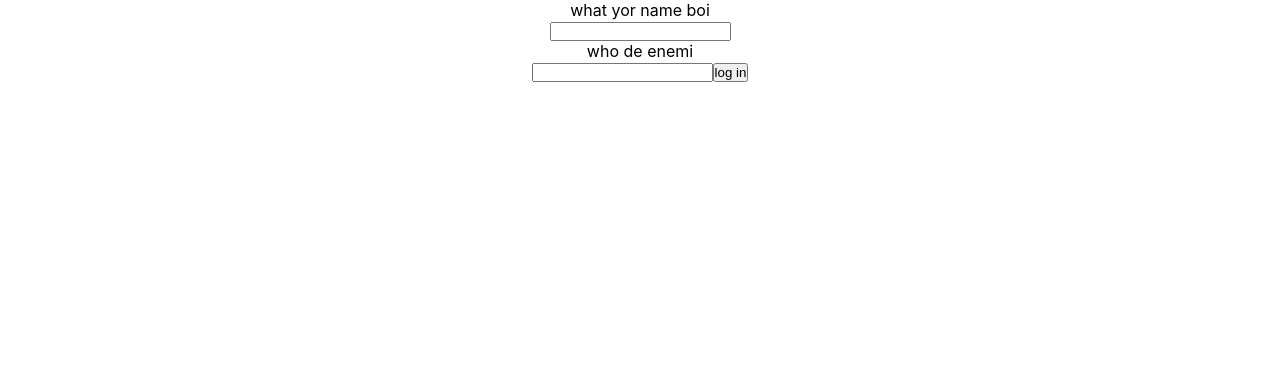
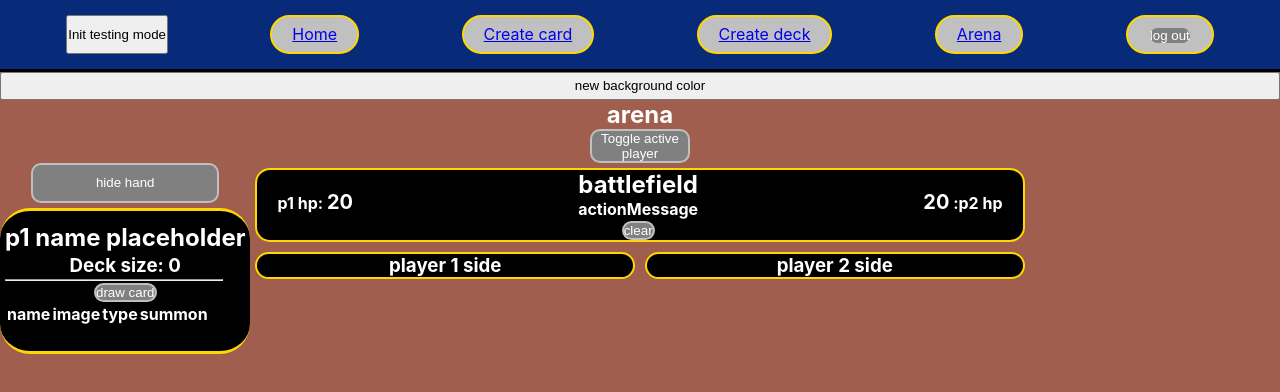
Before and after one commit to b-blom/react-sandbox, a React (Create React App) app: page /arena in a window 1280 px wide. Shown: the top 392 px of the page. Built offline with nearby package versions, Linux system fonts and the light colour scheme.

Commit message:
comment out authorizer and, semi working attack stack and add guid to cards in deck to easier handle game logic

```diff
--- a/package.json
+++ b/package.json
@@ -15,6 +15,7 @@
     "react-dom": "^17.0.2",
     "react-router-dom": "^5.2.0",
     "react-scripts": "4.0.3",
+    "uuid": "^8.3.2",
     "web-vitals": "^1.1.2"
   },
   "scripts": {
--- a/src/Authorizer.jsx
+++ b/src/Authorizer.jsx
@@ -22,22 +22,24 @@ export default function Authorizer() {
 
   return (
     <div>
-      {loggedIn ? (
+      {/* uncomment for login functionallity with custom names */}
+      {/*   {loggedIn ? (
         <div>
           <p>
             {player1Name} vs {player2Name}
           </p>
           <button onClick={() => handleLogout()}>log out</button>
-
-          <GameRouter
-            logout={() => setLoggedIn(false)}
-            player1Name={player1Name}
-            player2Name={player2Name}
-          />
+ */}
+      <GameRouter
+        logout={() => setLoggedIn(false)}
+        player1Name={player1Name}
+        player2Name={player2Name}
+      />
+      {/*
         </div>
       ) : (
         <Login login={(p1Name, p2Name) => handleLogin(p1Name, p2Name)} />
-      )}
+      )} */}
     </div>
   );
 }
--- a/src/GameRouter.jsx
+++ b/src/GameRouter.jsx
@@ -19,6 +19,8 @@ export default function GameRouter(props) {
     useState(null);
   const [player1BattlefieldCreatures, setPlayer1BattlefieldCreatures] =
     useState([]);
+
+  const [dummyDeck, setDummyDeck] = useState([]);
 
   const [player2Name, setPlayer2Name] = useState(props.player2Name);
   const [player2Hp, setPlayer2Hp] = useState(20);
@@ -76,125 +78,210 @@ export default function GameRouter(props) {
               borderBottom: '3px solid black',
             }}>
             <button
+              id='generateDummyDeck'
               onClick={() => {
-                const dummyDeck = [
+                const dummyDeckLocal = [
+                  {
+                    __typename: 'ManaCard',
+                    image: '🎉',
+                    name: 'Standard Mana',
+                    type: 'standard',
+                    cardGuid: 'f09b36d6-a181-43ac-a6cf-ebbe6e8b227e',
+                  },
                   {
                     __typename: 'ManaCard',
                     image: '🔥',
-                    name: 'Fire',
-                    type: 'mana',
-                    tapped: false,
+                    name: 'Fire Mana',
+                    type: 'fire',
+                    cardGuid: '6c416833-ecd0-46c1-9c13-9baa916970a2',
                   },
                   {
                     __typename: 'ManaCard',
                     image: '🧊',
-                    name: 'Ice',
-                    type: 'mana',
-                    tapped: false,
-                  },
-                  {
-                    __typename: 'ManaCard',
-                    image: '🌍',
-                    name: 'Earth',
-                    type: 'mana',
-                    tapped: false,
+                    name: 'Ice Mana',
+                    type: 'ice',
+                    cardGuid: 'fa0138dc-d46e-4383-a371-0d93635b6677',
                   },
                   {
                     __typename: 'ManaCard',
                     image: '🌌',
                     name: 'Space',
                     type: 'mana',
-                    tapped: false,
+                    cardGuid: '4ba14802-ce31-40f0-8e5f-574d23c41d56',
                   },
                   {
                     __typename: 'CreatureCard',
-                    ability: 'poop',
-                    abilityCost: 1,
-                    abilityDescription:
-                      'poop on opponent. opponent must go clean up and cannot do any other actions this turn',
+                    ability: 'Purr',
+                    abilityCost: 0,
+                    abilityDescription: 'All attacks are absorbed as HP',
                     defense: 1,
-                    image: '🐦',
-                    name: 'bird',
+                    image: '🐈',
+                    name: 'Cat',
                     strength: 1,
                     type: 'creature',
+                    cardGuid: 'b57c7d41-99bd-4e9a-8ffb-4997ca74dab2',
                   },
                   {
                     __typename: 'CreatureCard',
-                    ability: 'poop',
-                    abilityCost: 1,
-                    abilityDescription:
-                      'poop on opponent. opponent must go clean up and cannot do any other actions this turn',
+                    ability: 'Purr',
+                    abilityCost: 0,
+                    abilityDescription: 'All attacks are absorbed as HP',
                     defense: 1,
-                    image: '🐦',
-                    name: 'bird',
+                    image: '🐈',
+                    name: 'Cat',
                     strength: 1,
                     type: 'creature',
+                    cardGuid: '37a23776-29ba-4441-bd4d-3cf8cc6f8986',
                   },
                   {
                     __typename: 'InstantCard',
                     cost: 1,
                     damage: 3,
                     defense: 0,
-                    description: '3 damage to anything',
+                    description: 'deal 3 damage',
                     image: '⚡',
                     name: 'bolt',
                     type: 'instant',
+                    cardGuid: '046e5b46-ffd9-405d-9f3f-e1f764650b63',
                   },
                   {
                     __typename: 'InstantCard',
                     cost: 1,
                     damage: 3,
                     defense: 0,
-                    description: '3 damage to anything',
+                    description: 'deal 3 damage',
                     image: '⚡',
                     name: 'bolt',
                     type: 'instant',
+                    cardGuid: 'c5f2eaca-735f-46c7-88a4-7e2a2504bfa6',
+                  },
+                  {
+                    __typename: 'CreatureCard',
+                    ability: 'droplet',
+                    abilityCost: 0,
+                    abilityDescription:
+                      'destroy everything in your path, basically forever',
+                    defense: 9999,
+                    image: '👽',
+                    name: 'alien',
+                    strength: 9999,
+                    type: 'creature',
+                    cardGuid: 'f82d970b-2018-46aa-ae8e-25dba9faa484',
+                  },
+                  {
+                    __typename: 'CreatureCard',
+                    ability: 'droplet',
+                    abilityCost: 0,
+                    abilityDescription:
+                      'destroy everything in your path, basically forever',
+                    defense: 9999,
+                    image: '👽',
+                    name: 'alien',
+                    strength: 9999,
+                    type: 'creature',
+                    cardGuid: '7deb26e9-1c1d-4b7f-a09e-7fcdbd1e0954',
+                  },
+                  {
+                    __typename: 'CreatureCard',
+                    ability: 'poop',
+                    abilityCost: 0,
+                    abilityDescription:
+                      'Poop on enemy. They must wash up nad lose their turn',
+                    defense: 2,
+                    image: '🐦',
+                    name: 'bird',
+                    strength: 2,
+                    type: 'creature',
+                    cardGuid: 'cd5e58f8-2b94-48d1-8a60-3e1ffac0bd16',
+                  },
+                  {
+                    __typename: 'CreatureCard',
+                    ability: 'poop',
+                    abilityCost: 0,
+                    abilityDescription:
+                      'Poop on enemy. They must wash up nad lose their turn',
+                    defense: 2,
+                    image: '🐦',
+                    name: 'bird',
+                    strength: 2,
+                    type: 'creature',
+                    cardGuid: 'dbeac01d-825c-4966-ab2a-0d9e2ed9e82d',
                   },
                   {
                     __typename: 'InstantCard',
                     cost: 1,
                     damage: 3,
                     defense: 0,
-                    description: '3 damage to anything',
+                    description: 'deal 3 damage',
                     image: '⚡',
                     name: 'bolt',
                     type: 'instant',
+                    cardGuid: 'a78d98a3-455d-4e47-92d9-4064373a18d7',
+                  },
+                  {
+                    __typename: 'InstantCard',
+                    cost: 1,
+                    damage: 3,
+                    defense: 0,
+                    description: 'deal 3 damage',
+                    image: '⚡',
+                    name: 'bolt',
+                    type: 'instant',
+                    cardGuid: 'bd7c7a17-332b-47b3-a973-fe73682b990b',
+                  },
+                  {
+                    __typename: 'InstantCard',
+                    cost: 3,
+                    damage: 9999,
+                    defense: 0,
+                    description: 'melt everything',
+                    image: '🌋',
+                    name: 'lava',
+                    type: 'instant',
+                    cardGuid: 'bff8da7b-8f9b-4dd1-b852-8dcdf57bc6a3',
+                  },
+                  {
+                    __typename: 'InstantCard',
+                    cost: 3,
+                    damage: 9999,
+                    defense: 0,
+                    description: 'melt everything',
+                    image: '🌋',
+                    name: 'lava',
+                    type: 'instant',
+                    cardGuid: '1c3cd9e4-c46d-4e2f-8eb5-ac7da49fec0e',
                   },
                   {
                     __typename: 'InstantCard',
                     cost: 3,
                     damage: 9,
                     defense: 0,
-                    description: '9 damage to anything',
+                    description: 'rain stars on all opponents',
                     image: '🌠',
                     name: 'falling star',
                     type: 'instant',
+                    cardGuid: 'c1b5dd17-e070-4125-8443-300525d99110',
                   },
                   {
                     __typename: 'InstantCard',
                     cost: 3,
                     damage: 9,
                     defense: 0,
-                    description: '9 damage to anything',
+                    description: 'rain stars on all opponents',
                     image: '🌠',
                     name: 'falling star',
                     type: 'instant',
-                  },
-                  {
-                    __typename: 'InstantCard',
-                    cost: 3,
-                    damage: 9,
-                    defense: 0,
-                    description: '9 damage to anything',
-                    image: '🌠',
-                    name: 'falling star',
-                    type: 'instant',
+                    cardGuid: '6c7ebb3c-835d-4f88-8f62-dcf0b4cd54e7',
                   },
                 ];
-                setPlayer1Deck(dummyDeck);
-                setPlayer2Deck(dummyDeck);
+
+                setDummyDeck(dummyDeckLocal);
+                setPlayer1Deck(dummyDeckLocal);
+                setPlayer2Deck(dummyDeckLocal);
+                setPlayer1Hand(dummyDeckLocal);
+                setPlayer2Hand(dummyDeckLocal);
               }}>
-              set dummy deck
+              Init testing mode
             </button>
             <li>
               <Link to='/'>Home</Link>
--- a/src/game/Arena.jsx
+++ b/src/game/Arena.jsx
@@ -45,17 +45,33 @@ export default function Arena() {
     Math.floor(Math.random() * 16777215).toString(16)
   );
 
-  const dealDamage = (player, damage) => {
+  const [attackStack, setAttackStack] = useState([]);
+
+  const addToAttackStack = (castingPlayer, card, cardId) => {
+    let newAttackStack = [...attackStack];
+    newAttackStack.push({ castingPlayer, card, cardId });
+    setAttackStack(newAttackStack);
+    console.log(attackStack);
+  };
+  const dealDamage = (player, damage, card) => {
+    // refactor to use card.damage instead of damage.
     console.log('p2hp', player2Hp);
+    console.log(card);
     if (player === 'player1') {
       let newHp = player2Hp;
       newHp = newHp - damage;
       setPlayer2Hp(newHp);
+      setActionMessage(
+        `${card.name} dealt ${card.strength} damage to player 2`
+      );
     }
     if (player === 'player2') {
       let newHp = player1Hp;
       newHp = newHp - damage;
       setPlayer1Hp(newHp);
+      setActionMessage(
+        `${card.name} dealt ${card.strength} damage to player 1`
+      );
     }
   };
 
@@ -132,6 +148,32 @@ export default function Arena() {
                   <span style={{ fontSize: '20px' }}>{player2Hp}</span> :p2 hp
                 </h4>
               </div>
+              {attackStack.length > 0 && (
+                <div className='col'>
+                  <h3>Attack stack</h3>
+                  {attackStack.map((attack) => {
+                    return (
+                      <p>
+                        {attack.card.name}, {attack.card.strength}
+                      </p>
+                    );
+                  })}
+
+                  <button
+                    onClick={() => {
+                      attackStack.map((attack) => {
+                        dealDamage(
+                          attack.castingPlayer,
+                          attack.card.strength,
+                          attack.card
+                        );
+                      });
+                      setAttackStack([]);
+                    }}>
+                    launch attack
+                  </button>
+                </div>
+              )}
               {player1Hp <= 0 && <h1>PLAYER 2 wins</h1>}
               {player2Hp <= 0 && <h1>PLAYER 1 wins</h1>}
               {player1Hp > 0 && player2Hp > 0 && (
@@ -164,10 +206,8 @@ export default function Arena() {
                                 summoned={true}
                                 tapped={false}
                                 attack={() => {
-                                  dealDamage('player1', card.strength);
-                                  setActionMessage(
-                                    `${card.name} dealt ${card.strength} damage to player 2`
-                                  );
+                                  addToAttackStack('player1', card, index);
+                                  //dealDamage('player1', card.strength);
                                 }}
                               />
                             );
--- a/src/game/cards/renderComponents/Player1Hand.jsx
+++ b/src/game/cards/renderComponents/Player1Hand.jsx
@@ -39,7 +39,9 @@ export default function Player1Hand(props) {
   }
   return (
     <div className='player-hand'>
-      <h2 className='margin-t-b-2'>{props.playerName}</h2>
+      <h2 className='margin-t-b-2'>
+        {props.playerName || 'p1 name placeholder'}
+      </h2>
       <h3 className='margin-t-b-2'>
         Deck size: {JSON.stringify(player1Deck.length)}
       </h3>
--- a/src/game/cards/renderComponents/Player2Hand.jsx
+++ b/src/game/cards/renderComponents/Player2Hand.jsx
@@ -39,7 +39,9 @@ export default function Player2Hand(props) {
   }
   return (
     <div className='player-hand'>
-      <h2 className='margin-t-b-2'>{props.playerName}</h2>
+      <h2 className='margin-t-b-2'>
+        {props.playerName || 'p1 name placeholder'}
+      </h2>
       <h3 className='margin-t-b-2'>
         Deck size: {JSON.stringify(player2Deck.length)}
       </h3>
--- a/src/pages/pageComponents/DeckCreator.jsx
+++ b/src/pages/pageComponents/DeckCreator.jsx
@@ -1,4 +1,5 @@
 import React, { useState, useContext } from 'react';
+import { v4 as uuidv4 } from 'uuid';
 import { gql, useQuery } from '@apollo/client';
 import CreatureCard from '../../game/cards/CreatureCard';
 import InstantCard from '../../game/cards/InstantCard';
@@ -44,8 +45,14 @@ export default function DeckCreator() {
 
   const { data, loading, error } = useQuery(CARDS_QUERY);
 
-	const addToDeck = (card) => {
+  const addToDeck = (rawCard) => {
     // add logic to choose if you add to p1 or p2 deck based on same value that render plaer deck 1 or 2
+    console.log('rawCard', rawCard);
+    let card = {
+      ...rawCard,
+      cardGuid: uuidv4(),
+    };
+    console.log('card', card);
     if (editPlayer2Deck) {
       var newDeck = [...player2Deck];
       newDeck.push(card);
@@ -65,8 +72,7 @@ export default function DeckCreator() {
         <button
           onClick={() => {
             setEditPlayer2Deck(!editPlayer2Deck);
-					}}
-				>
+          }}>
           toggle p1/p2 deck
         </button>
 
@@ -94,8 +100,7 @@ export default function DeckCreator() {
                     <button
                       onClick={() => {
                         addToDeck(card);
-											}}
-										>
+                      }}>
                       select card
                     </button>
                     <ManaCard card={card} />
@@ -114,8 +119,7 @@ export default function DeckCreator() {
                     <button
                       onClick={() => {
                         addToDeck(card);
-											}}
-										>
+                      }}>
                       Select card
                     </button>
                     <CreatureCard card={card} key={index} deckCreator={true} />
@@ -134,8 +138,7 @@ export default function DeckCreator() {
                     <button
                       onClick={() => {
                         addToDeck(card);
-											}}
-										>
+                      }}>
                       Select card
                     </button>
                     <CreatureCard card={card} deckCreator={true} />
```
Also changed, not shown: 1 other file (tests, documents, lock files or other folders). Lines whose indentation alone changed are shown as unchanged.
